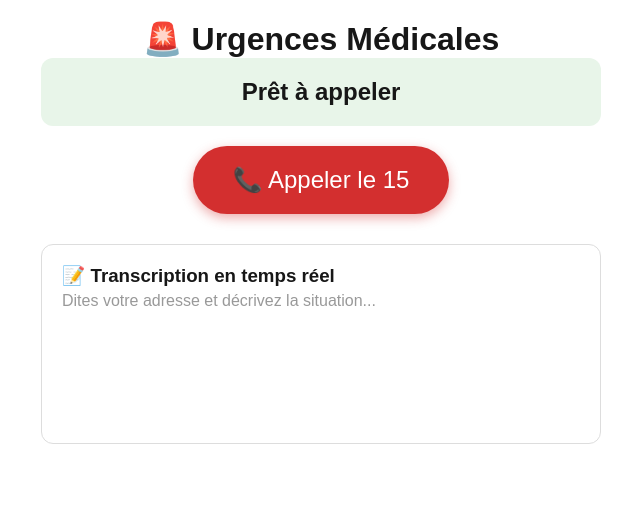
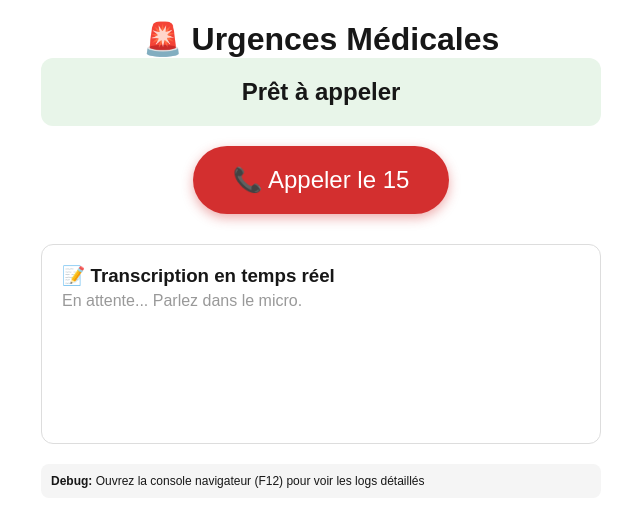
Before and after one commit to daywon03/Medlink, a Next.js app in the folder apps/web/: page /voice in a window 1280 px wide. Shown: the top 526 px of the page, without its empty margins (319-959 px from the left). Built offline with nearby package versions, Linux system fonts and the light colour scheme; no server answers.

Commit message:
fix : switch to elevenlabs

```diff
--- a/apps/web/src/app/voice/page.tsx
+++ b/apps/web/src/app/voice/page.tsx
@@ -14,47 +14,70 @@ export default function VoicePage() {
   const startCall = async () => {
     try {
       setCallStatus("Connexion au 15...");
+      setTranscript("");
 
-      // 1. Connexion WebSocket
+      console.log("🔌 Connexion WebSocket à:", WS_URL);
       wsRef.current = new WebSocket(WS_URL);
 
       wsRef.current.onopen = () => {
-        console.log("✅ Connecté au 15");
-        setCallStatus("🟢 En ligne avec le 15");
+        console.log("✅ WebSocket connecté");
+        setCallStatus("🟢 En ligne - Parlez maintenant");
 
-        // 2. Démarrer l'appel (pas d'infos nécessaires)
-        wsRef.current?.send(JSON.stringify({
-          type: "start_call"
-        }));
+        const msg = JSON.stringify({ type: "start_call" });
+        console.log("📤 Envoi:", msg);
+        wsRef.current?.send(msg);
       };
 
       wsRef.current.onmessage = (event) => {
-        const message = JSON.parse(event.data);
+        console.log("📥 Message reçu:", event.data);
 
-        if (message.type === "partial_transcript") {
-          setTranscript((prev) => prev + " " + message.payload.text);
-        }
+        try {
+          const message = JSON.parse(event.data);
+          console.log("📦 Message parsé:", message);
 
-        if (message.type === "info") {
-          console.log("📢 Info:", message.payload.message);
+          if (message.type === "partial_transcript") {
+            const newText = message.payload.text;
+            console.log("📝 Nouvelle transcription:", newText);
+
+            setTranscript((prev) => {
+              const updated = prev + " " + newText;
+              console.log("📄 Transcription complète:", updated);
+              return updated;
+            });
+          }
+
+          if (message.type === "info") {
+            console.log("ℹ️ Info:", message.payload.message);
+            if (message.payload.callId) {
+              console.log("🆔 Call ID:", message.payload.callId);
+            }
+          }
+        } catch (e) {
+          console.error("❌ Erreur parsing message:", e);
         }
       };
 
-      wsRef.current.onerror = () => {
+      wsRef.current.onerror = (error) => {
+        console.error("❌ Erreur WebSocket:", error);
         setCallStatus("❌ Erreur de connexion");
       };
 
-      wsRef.current.onclose = () => {
+      wsRef.current.onclose = (event) => {
+        console.log("🔴 WebSocket fermé:", event.code, event.reason);
         setCallStatus("Appel terminé");
       };
 
-      // 3. Capture micro
+      // Capture micro
+      console.log("🎤 Demande accès micro...");
       const stream = await navigator.mediaDevices.getUserMedia({ audio: true });
+      console.log("✅ Micro autorisé");
 
       let mimeType = 'audio/webm;codecs=opus';
       if (!MediaRecorder.isTypeSupported(mimeType)) {
         mimeType = 'audio/webm';
+        console.log("⚠️  Fallback sur:", mimeType);
       }
+      console.log("🎙️  Format audio:", mimeType);
 
       const mediaRecord = new MediaRecorder(stream, {
         mimeType,
@@ -65,30 +88,51 @@ export default function VoicePage() {
 
       mediaRecord.ondataavailable = async (event) => {
         if (event.data.size > 0 && wsRef.current?.readyState === WebSocket.OPEN) {
+          console.log(`🎵 Chunk audio disponible: ${event.data.size} bytes`);
+
           const arrayBuf = await event.data.arrayBuffer();
+
+          // Envoie type puis données
+          console.log("📤 Envoi: audio_chunk");
           wsRef.current.send(JSON.stringify({ type: "audio_chunk" }));
+
+          console.log(`📤 Envoi: ${arrayBuf.byteLength} bytes audio`);
           wsRef.current.send(arrayBuf);
+        } else {
+          console.warn("⚠️  Impossible d'envoyer, WebSocket pas prêt");
         }
       };
 
+      mediaRecord.onerror = (error) => {
+        console.error("❌ Erreur MediaRecorder:", error);
+      };
+
+      // Chunks de 2 secondes
+      console.log("▶️  Démarrage enregistrement (chunks 2s)");
       mediaRecord.start(2000);
       setRecording(true);
 
     } catch (error) {
-      console.error('❌ Erreur:', error);
-      alert("Impossible d'accéder au microphone. Autorisez l'accès dans votre navigateur.");
+      console.error('❌ Erreur startCall:', error);
+      alert("Impossible d'accéder au microphone");
     }
   };
 
   const stopCall = () => {
+    console.log("⏹️  Arrêt de l'enregistrement");
+
     mediaRecorderRef.current?.stop();
-    mediaRecorderRef.current?.stream.getTracks().forEach(track => track.stop());
+    mediaRecorderRef.current?.stream.getTracks().forEach(track => {
+      track.stop();
+      console.log("🛑 Track audio arrêté");
+    });
 
     if (wsRef.current?.readyState === WebSocket.OPEN) {
+      console.log("📤 Envoi: end_call");
       wsRef.current.send(JSON.stringify({ type: "end_call" }));
+      wsRef.current.close();
     }
 
-    wsRef.current?.close();
     setRecording(false);
   };
 
@@ -157,10 +201,22 @@ export default function VoicePage() {
         <p style={{
           fontSize: "16px",
           lineHeight: "1.8",
-          color: transcript ? "#000" : "#999"
+          color: transcript ? "#000" : "#999",
+          whiteSpace: "pre-wrap"
         }}>
-          {transcript || "Dites votre adresse et décrivez la situation..."}
+          {transcript || "En attente... Parlez dans le micro."}
         </p>
+      </div>
+
+      {/* Console debug */}
+      <div style={{
+        marginTop: "20px",
+        padding: "10px",
+        background: "#f5f5f5",
+        borderRadius: "8px",
+        fontSize: "12px"
+      }}>
+        <strong>Debug:</strong> Ouvrez la console navigateur (F12) pour voir les logs détaillés
       </div>
     </div>
   );
```
Also changed, not shown: 2 other files (tests, documents, lock files or other folders).
